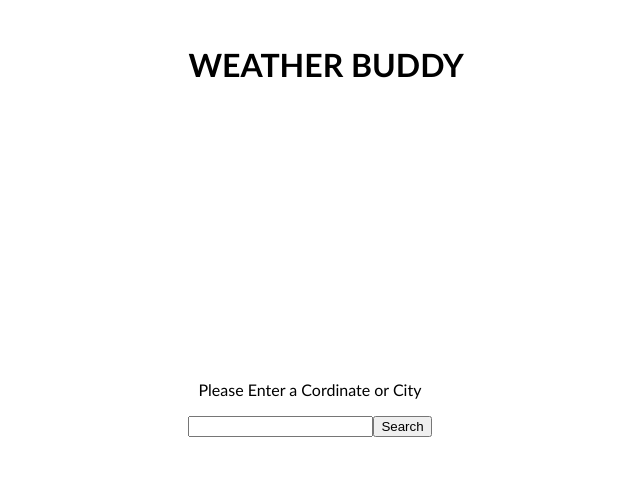
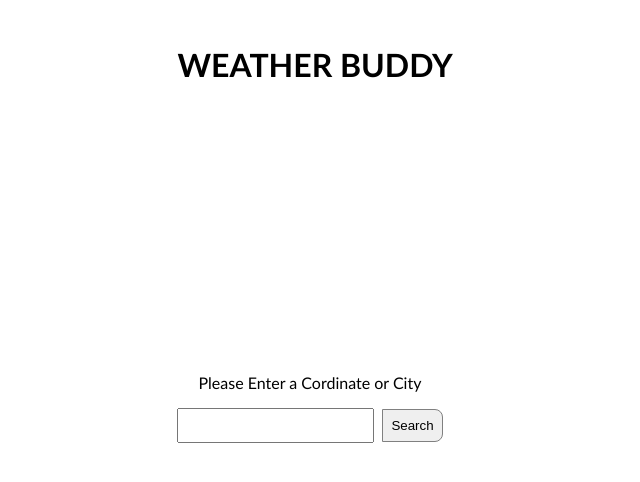
Before and after one commit to frempongdev/My-Web-Weather, a React (Create React App) app: page / in a window 1280 px wide. Shown: the top 482 px of the page, without its empty margins (330-970 px from the left). Built offline with nearby package versions, Linux system fonts and the light colour scheme.

Commit message:
Implement search functionality for cities

```diff
--- a/src/Home.js
+++ b/src/Home.js
@@ -1,7 +1,18 @@
-import React from 'react';
+import React, { useState } from 'react';
 import './style/Home.css';
+import { useDispatch, useSelector } from 'react-redux';
+import { fetchLocation } from './redux/Geolocation/GeolocationSlice';
 
 const Home = () => {
+  const [inputValue, setinputValue] = useState('');
+  const { location } = useSelector((state) => state.location);
+
+  const dispatch = useDispatch();
+
+  const handleChange = (e) => {
+    setinputValue(e.target.value);
+    dispatch(fetchLocation(e.target.value));
+  };
   return (
     <div>
       <h1 className="header">WEATHER BUDDY</h1>
@@ -11,8 +22,19 @@ const Home = () => {
         </p>
       </div>
       <section className="search-bar">
-            <input type="text" />
-            <input type="button" value="Search" />
+        <input type="text" className="search-box" onChange={handleChange} value={inputValue} />
+        <input type="button" value="Search" className="search-btn" />
+        <div className="results-box">
+          {
+            location.length > 0 ? (
+
+              location.map((city) => (
+                <p className="city-name" key={city.lat}>{`${city?.name}, ${city?.country}`}</p>
+              ))
+
+            ) : <p />
+}
+        </div>
       </section>
     </div>
   );
--- a/src/style/Home.css
+++ b/src/style/Home.css
@@ -2,3 +2,39 @@
     position: absolute;
     top: 3vh;
 }
+
+.intro {
+    font-size: 2vh;
+}
+
+.search-bar {
+    position: relative;
+}
+
+.search-box {
+    padding: 1vh;
+    margin-right: 1vh;
+}
+
+.search-btn {
+    padding: 1vh;
+    border-radius: 0px 8px 8px 0px;
+    border: grey solid 1px;
+    transition: all 0.3s ease-in;
+}
+
+.search-btn:hover {
+    background-color: rgb(0, 28, 88);
+    color: white;
+}
+
+.results-box {
+    position: absolute;
+    width: 75%;
+}
+
+.city-name {
+    border: solid 1px gray;
+    border-top: none;
+    margin: 0;
+}
```
Lines whose indentation alone changed are shown as unchanged.
